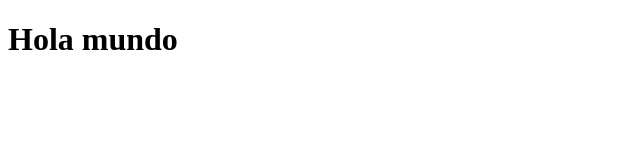
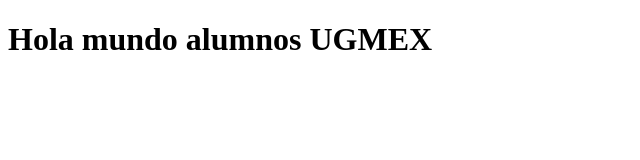
Before and after one commit to Ant0ni0E/PracticaSoftware, a plain HTML site: page index.html in a window 1280 px wide. Shown: the whole page, without its empty margins (0-640 px from the left). Drawn offline with Linux system fonts and the light colour scheme.

Commit message:
Cuarto commit

```diff
--- a/index.html
+++ b/index.html
@@ -9,7 +9,7 @@
 </head>
 
 <body>
-    <h1>Hola mundo</h1>
+    <h1>Hola mundo alumnos UGMEX</h1>
 </body>
 
 </html>
```
